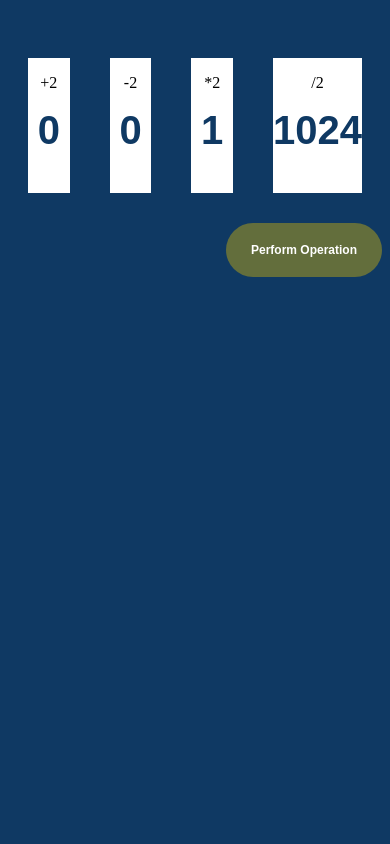
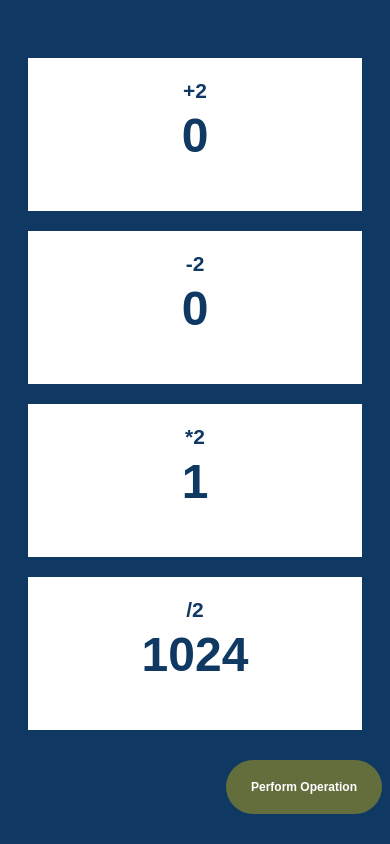
Before and after one commit to mechy88/webdev-appre-projects, a plain HTML site: page fe0-refresher/pajarillo/index.html in a window 390 px wide. Drawn offline with Linux system fonts and the light colour scheme.

Commit message:
Update: modefied index.html & style.css for screen size sm & xs

```diff
--- a/fe0-refresher/pajarillo/index.html
+++ b/fe0-refresher/pajarillo/index.html
@@ -11,14 +11,17 @@
                 <p class="operation">+2</p>
                 <p class="score">0</p>
             </div>
+            <div class="break2"></div>
             <div class="section">
                 <p class="operation">-2</p>
                 <p class="score">0</p>
             </div>
+            <div class="break1"></div>
             <div class="section">
                 <p class="operation">*2</p>
                 <p class="score">1</p>
             </div>
+            <div class="break2"></div>
             <div class="section">
                 <p class="operation">/2</p>
                 <p class="score">1024</p>
--- a/fe0-refresher/pajarillo/style.css
+++ b/fe0-refresher/pajarillo/style.css
@@ -14,10 +14,11 @@ body{
     flex: 1;
     display: flex;
     flex-direction: row;
-    gap: 40px;
+    gap: 35px;
     margin-top: 50px;
     margin-right: 20px;
     margin-left: 20px;
+    flex-wrap: wrap;
 }
 .section{
     display: flex;
@@ -31,12 +32,16 @@ body{
     font-family: Arial, Helvetica, sans-serif;
     font-weight: bold;
     color: #0f3963;
-    font-size: 40px;
+    font-size: 48px;
     margin-top: 0px;
 }
 
 .operation{
+    font-family: Arial, Helvetica, sans-serif;
+    font-weight: bold;
+    font-size: 21px;
     color: black;
+    margin-bottom: 5px;
 }
 
 .debuton{
@@ -55,3 +60,50 @@ body{
     border-radius: 30px;
     font-weight: bold;
 }
+
+.break1, .break2{
+    height: 0;
+}
+
+@media screen and (max-width: 1024px) {
+    body{
+        background-color: white;
+    }
+
+    .score, .operation {
+        color: white;
+    }
+
+    .section-handler{
+        gap: 20px;
+    }
+
+    .section{
+        background-color: #0f3963;
+    }
+
+    .break1{
+        flex-basis: 100%;
+    }
+}
+
+@media screen and (max-width: 600px) {
+    body{
+        background-color: #0f3963;
+    }
+    .score, .operation {
+        color: #0f3963;
+    }
+
+    .section-handler{
+        gap: 10px;
+    }
+
+    .section{
+        background-color: white;
+    }
+
+    .break1, .break2{
+        flex-basis: 100%;
+    }
+}
```
